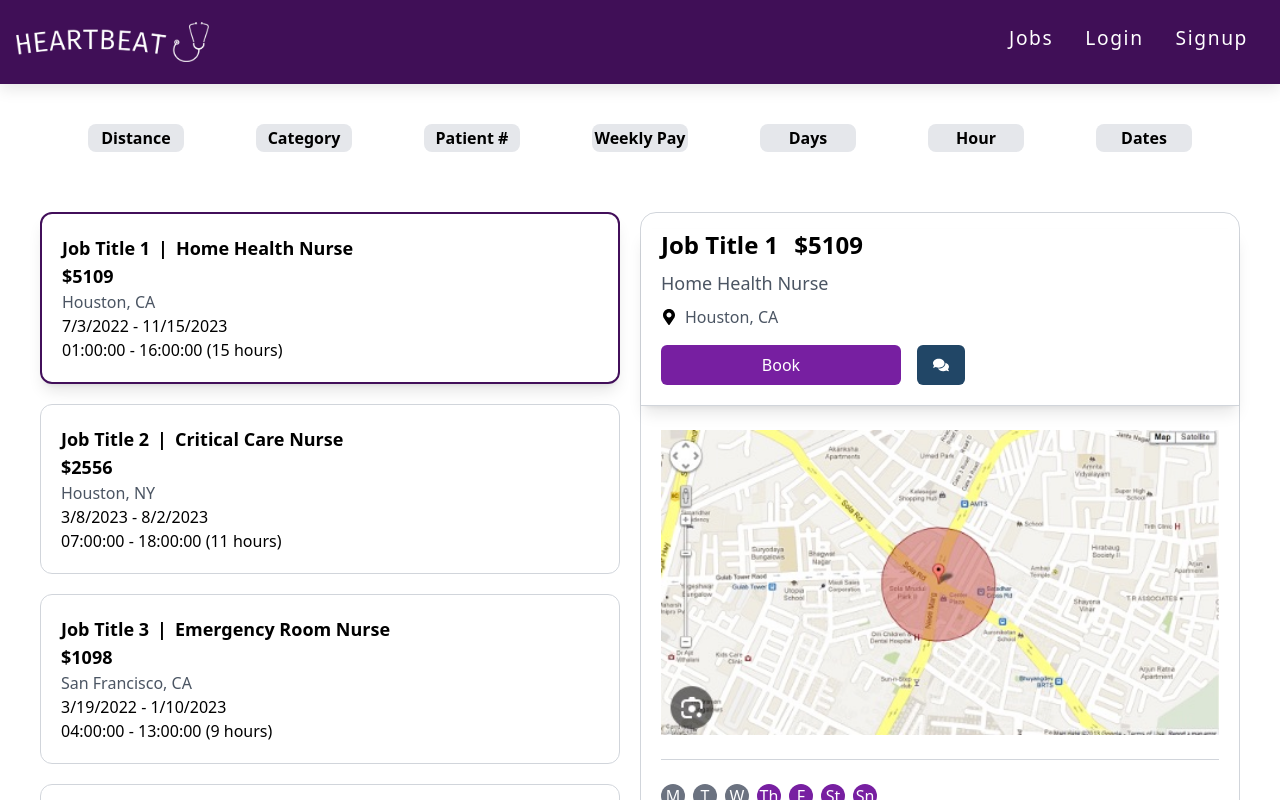
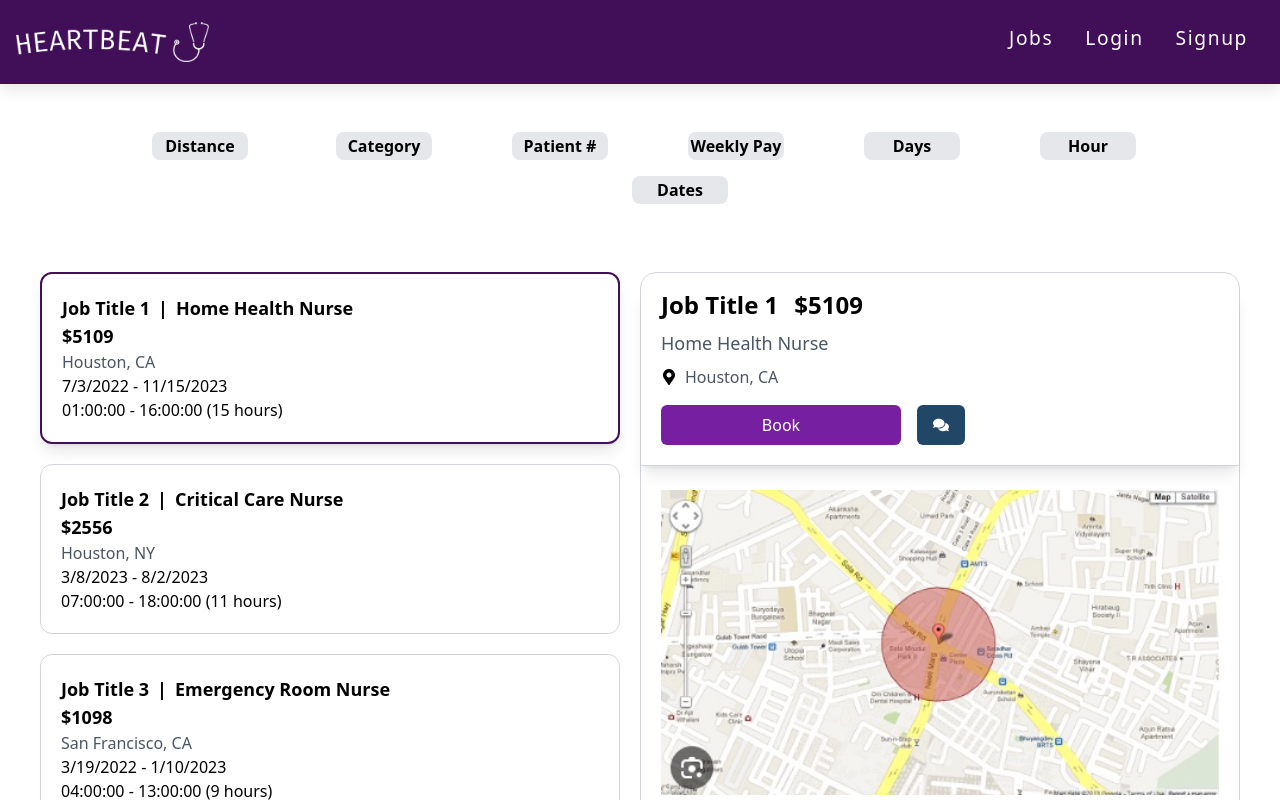
Before and after one commit to Nurse-HeartBeat/FrontEnd, a Next.js app in the folder heart-beat/: page /jobs in a window 1280 px wide. Shown: the top 800 px of the page. Built offline with nearby package versions, Linux system fonts and the light colour scheme; no server answers.

Commit message:
refactor: Rearrange filter buttons for improved layout and spacing

```diff
--- a/heart-beat/src/components/filterJobs.tsx
+++ b/heart-beat/src/components/filterJobs.tsx
@@ -40,9 +40,9 @@ const Filter: React.FC<{ FilterPass: FilterPassTypes }> = ({ FilterPass }) => {
   }
 
   return (
-    <div className='mx-20 mt-10 mb-5'>
-      <div className='flex flex-row overflow-auto justify-between text-black mt-5'>
-        <div className='mx-2'>
+    <div className='mx-4 md:mx-20 mt-10 mb-5'>
+      <div className='flex flex-wrap text-black mt-5 justify-center md:space-x-20'>
+        <div className='mx-2 flex-shrink-0 my-2'>
           <button className={`filter-btn ${state.distanceTab ? 'bg-gray-300' : 'bg-gray-200'}`}
             onClick={() => {
               filterOrganize('distanceTab');
@@ -54,7 +54,7 @@ const Filter: React.FC<{ FilterPass: FilterPassTypes }> = ({ FilterPass }) => {
           )}
         </div>
 
-        <div className='mx-2'>
+        <div className='mx-2 flex-shrink-0 my-2'>
           <button className={`filter-btn ${state.categoryTab ? 'bg-gray-300' : 'bg-gray-200'}`}
             onClick={() => {
               filterOrganize('categoryTab');
@@ -66,7 +66,7 @@ const Filter: React.FC<{ FilterPass: FilterPassTypes }> = ({ FilterPass }) => {
           )}
         </div>
 
-        <div className='mx-2'>
+        <div className='mx-2 flex-shrink-0 my-2'>
           <button className={`filter-btn ${state.patientTab ? 'bg-gray-300' : 'bg-gray-200'}`}
             onClick={() => {
               filterOrganize('patientTab');
@@ -78,7 +78,7 @@ const Filter: React.FC<{ FilterPass: FilterPassTypes }> = ({ FilterPass }) => {
           )}
         </div>
 
-        <div className='mx-2'>
+        <div className='mx-2 flex-shrink-0 my-2'>
           <button className={`filter-btn w-32 ${state.weeklyPayTab ? 'bg-gray-300' : 'bg-gray-200'}`}
             onClick={() => {
               filterOrganize('weeklyPayTab');
@@ -90,7 +90,7 @@ const Filter: React.FC<{ FilterPass: FilterPassTypes }> = ({ FilterPass }) => {
           )}
         </div>
 
-        <div className='mx-2'>
+        <div className='mx-2 flex-shrink-0 my-2'>
           <button className={`filter-btn ${state.daysTab ? 'bg-gray-300' : 'bg-gray-200'}`}
             onClick={() => {
               filterOrganize('daysTab');
@@ -102,7 +102,7 @@ const Filter: React.FC<{ FilterPass: FilterPassTypes }> = ({ FilterPass }) => {
           )}
         </div>
 
-        <div className='mx-2'>
+        <div className='mx-2 flex-shrink-0 my-2'>
           <button className={`filter-btn ${state.startHourTab ? 'bg-gray-300' : 'bg-gray-200'}`}
             onClick={() => {
               filterOrganize('startHourTab');
@@ -115,7 +115,7 @@ const Filter: React.FC<{ FilterPass: FilterPassTypes }> = ({ FilterPass }) => {
         </div>
 
 
-        <div className='mx-2'>
+        <div className='mx-2 flex-shrink-0 my-2'>
           <button className={`filter-btn ${state.dateTab ? 'bg-gray-300' : 'bg-gray-200'}`}
             onClick={() => {
               filterOrganize('dateTab');
```
